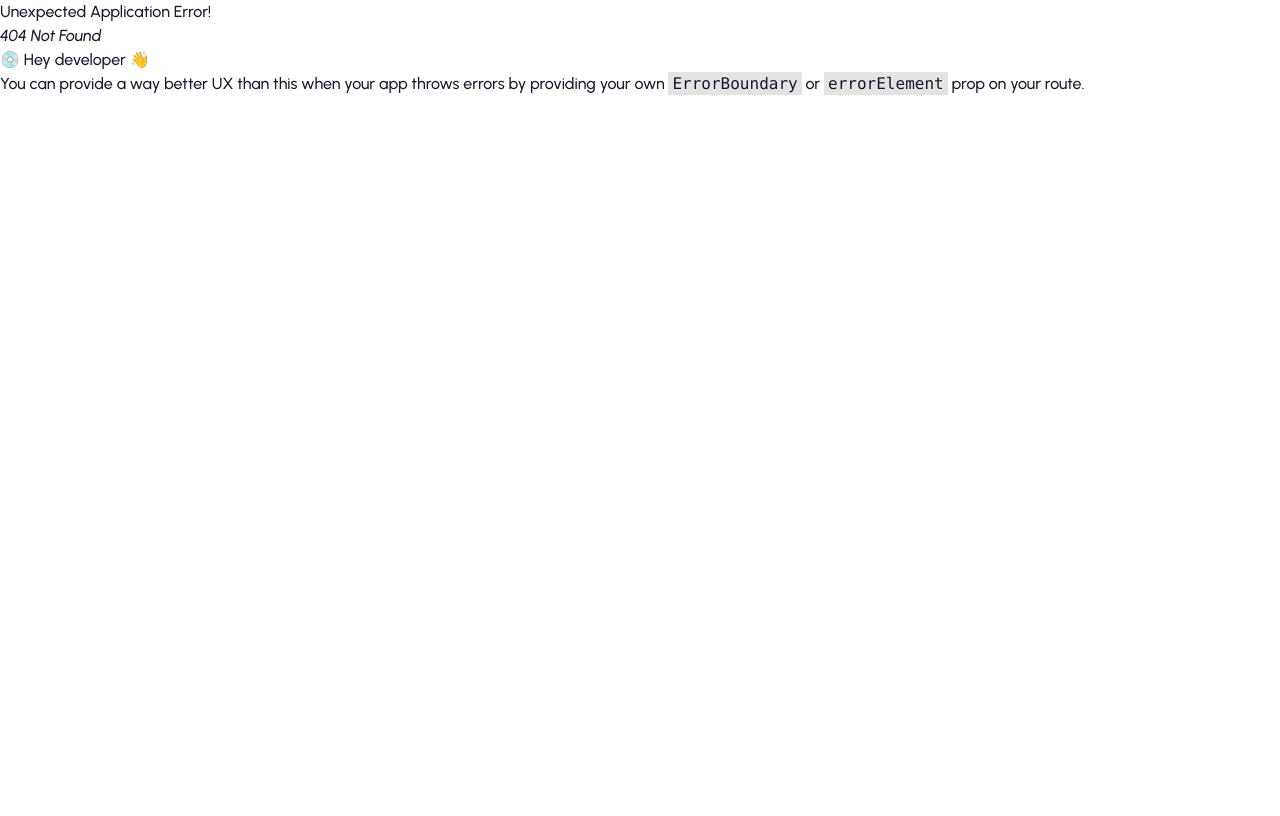
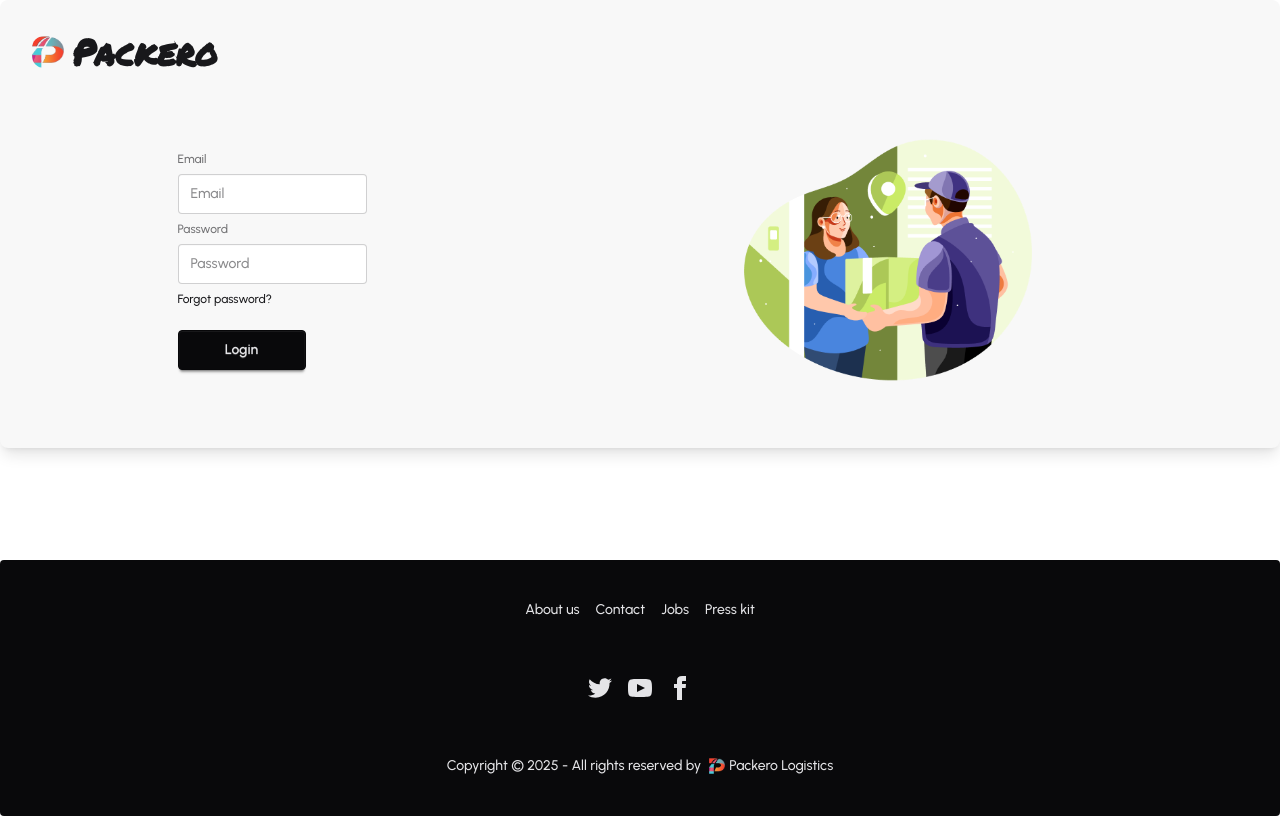
Before and after one commit to abirHasan64/packero, a React (Vite) app in the folder client/: page /login in a window 1280 px wide. Before the commit this address had no page. Built offline with nearby package versions, Linux system fonts and the light colour scheme.

Commit message:
auth and login created

```diff
--- a/client/package.json
+++ b/client/package.json
@@ -18,6 +18,7 @@
     "react": "^19.1.1",
     "react-dom": "^19.1.1",
     "react-fast-marquee": "^1.6.5",
+    "react-hook-form": "^7.64.0",
     "react-icons": "^5.5.0",
     "react-responsive-carousel": "^3.2.23",
     "react-router-dom": "^7.9.3",
--- /dev/null
+++ b/client/src/layouts/AuthLayout.jsx
@@ -0,0 +1,43 @@
+import { NavLink, Outlet } from "react-router-dom";
+import authImage from "../assets/authImage.png";
+import logo from "../assets/logo.png";
+import Footer from "../pages/shared/Footer";
+
+const AuthLayout = () => {
+  return (
+    <div className="flex flex-col items-center justify-center min-h-screen">
+      {/* Logo */}
+      <div className="bg-base-200 p-8 rounded-lg shadow-lg w-full">
+        <div className="mb-8">
+          <NavLink className="flex items-center gap-2" to="/">
+            <img className="w-8 h-8 rounded-xl" src={logo} alt="Packero" />
+            <span className="text-4xl font-bold font-permanent-marker">
+              Packero
+            </span>
+          </NavLink>
+        </div>
+
+        {/* Main content */}
+        <div className="hero-content flex flex-col lg:flex-row-reverse items-center justify-center gap-12">
+          <div className="flex-1 flex justify-center">
+            <img
+              src={authImage}
+              className="max-w-sm w-full rounded-lg"
+              alt="Auth"
+            />
+          </div>
+          <div className="flex-1 flex justify-center w-full max-w-md">
+            <Outlet />
+          </div>
+        </div>
+      </div>
+
+      {/* Footer */}
+      <div className="mt-8 w-full">
+        <Footer />
+      </div>
+    </div>
+  );
+};
+
+export default AuthLayout;
--- a/client/src/main.jsx
+++ b/client/src/main.jsx
@@ -14,6 +14,8 @@
   mirror: false,
 });
 
+const savedTheme = localStorage.getItem("theme") || "light";
+document.documentElement.setAttribute("data-theme", savedTheme);
 createRoot(document.getElementById("root")).render(
   <StrictMode>
     <div className="font-urbanist max-w-7xl mx-auto">
--- /dev/null
+++ b/client/src/pages/Authentication/Login/Login.jsx
@@ -0,0 +1,64 @@
+import React from "react";
+import { useForm } from "react-hook-form";
+
+const Login = () => {
+  const {
+    register,
+    handleSubmit,
+    formState: { errors },
+  } = useForm();
+
+  const onSubmit = (data) => {
+    console.log(data);
+  };
+  return (
+    <div>
+      <form onSubmit={handleSubmit(onSubmit)}>
+        <fieldset className="fieldset">
+          <label className="label">Email</label>
+
+          {/* Email input */}
+          <input
+            type="email"
+            {...register("email", { required: true })}
+            className="input"
+            placeholder="Email"
+          />
+          {/* Email required error check */}
+          {errors.email?.type === "required" && (
+            <p className="text-white bg-error p-2 rounded-xl" role="alert">
+              Email is required
+            </p>
+          )}
+          <label className="label">Password</label>
+
+          {/* Password input */}
+          <input
+            type="password"
+            {...register("password", { required: true, minLength: 6 })}
+            className="input"
+            placeholder="Password"
+          />
+          {/* Password required error check */}
+          {errors.password?.type === "required" && (
+            <p className="text-white bg-error p-2 rounded-xl" role="alert">
+              Password is required
+            </p>
+          )}
+          {/*Password Min length error check */}
+          {errors.password?.type === "minLength" && (
+            <p className="text-white bg-error p-2 rounded-xl" role="alert">
+              Password must be at least 6 characters
+            </p>
+          )}
+          <div>
+            <a className="link link-hover">Forgot password?</a>
+          </div>
+          <button className="btn btn-neutral mt-4 w-32">Login</button>
+        </fieldset>
+      </form>
+    </div>
+  );
+};
+
+export default Login;
--- a/client/src/pages/shared/Footer.jsx
+++ b/client/src/pages/shared/Footer.jsx
@@ -1,15 +1,19 @@
 import { NavLink } from "react-router-dom";
 import logo from "../../assets/logo.png";
+
 const Footer = () => {
   return (
     <footer className="footer footer-horizontal footer-center bg-neutral text-neutral-content rounded p-10 mt-20">
+      {/* Top links */}
       <nav className="grid grid-flow-col gap-4">
         <a className="link link-hover">About us</a>
         <a className="link link-hover">Contact</a>
         <a className="link link-hover">Jobs</a>
         <a className="link link-hover">Press kit</a>
       </nav>
-      <nav>
+
+      {/* Social icons */}
+      <nav className="mt-4">
         <div className="grid grid-flow-col gap-4">
           <a>
             <svg
@@ -19,7 +23,7 @@
               viewBox="0 0 24 24"
               className="fill-current"
             >
-              <path d="M24 4.557c-.883.392-1.832.656-2.828.775 1.017-.609 1.798-1.574 2.165-2.724-.951.564-2.005.974-3.127 1.195-.897-.957-2.178-1.555-3.594-1.555-3.179 0-5.515 2.966-4.797 6.045-4.091-.205-7.719-2.165-10.148-5.144-1.29 2.213-.669 5.108 1.523 6.574-.806-.026-1.566-.247-2.229-.616-.054 2.281 1.581 4.415 3.949 4.89-.693.188-1.452.232-2.224.084.626 1.956 2.444 3.379 4.6 3.419-2.07 1.623-4.678 2.348-7.29 2.04 2.179 1.397 4.768 2.212 7.548 2.212 9.142 0 14.307-7.721 13.995-14.646.962-.695 1.797-1.562 2.457-2.549z"></path>
+              <path d="M24 4.557c-.883.392-1.832.656-2.828.775 1.017-.609 1.798-1.574 2.165-2.724-.951.564-2.005.974-3.127 1.195-.897-.957-2.178-1.555-3.594-1.555-3.179 0-5.515 2.966-4.797 6.045-4.091-.205-7.719-2.165-10.148-5.144-1.29 2.213-.669 5.108 1.523 6.574-.806-.026-1.566-.247-2.229-.616-.054 2.281 1.581 4.415 3.949 4.89-.693.188-1.452.232-2.224.084.626 1.956 2.444 3.379 4.6 3.419-2.07 1.623-4.678 2.348-7.29 2.04 2.179 1.397 4.768 2.212 7.548 2.212 9.142 0 14.307-7.721 13.995-14.646.962-.695 1.797-1.562 2.457-2.549z" />
             </svg>
           </a>
           <a>
@@ -30,7 +34,7 @@
               viewBox="0 0 24 24"
               className="fill-current"
             >
-              <path d="M19.615 3.184c-3.604-.246-11.631-.245-15.23 0-3.897.266-4.356 2.62-4.385 8.816.029 6.185.484 8.549 4.385 8.816 3.6.245 11.626.246 15.23 0 3.897-.266 4.356-2.62 4.385-8.816-.029-6.185-.484-8.549-4.385-8.816zm-10.615 12.816v-8l8 3.993-8 4.007z"></path>
+              <path d="M19.615 3.184c-3.604-.246-11.631-.245-15.23 0-3.897.266-4.356 2.62-4.385 8.816.029 6.185.484 8.549 4.385 8.816 3.6.245 11.626.246 15.23 0 3.897-.266 4.356-2.62 4.385-8.816-.029-6.185-.484-8.549-4.385-8.816zm-10.615 12.816v-8l8 3.993-8 4.007z" />
             </svg>
           </a>
           <a>
@@ -41,14 +45,19 @@
               viewBox="0 0 24 24"
               className="fill-current"
             >
-              <path d="M9 8h-3v4h3v12h5v-12h3.642l.358-4h-4v-1.667c0-.955.192-1.333 1.115-1.333h2.885v-5h-3.808c-3.596 0-5.192 1.583-5.192 4.615v3.385z"></path>
+              <path d="M9 8h-3v4h3v12h5v-12h3.642l.358-4h-4v-1.667c0-.955.192-1.333 1.115-1.333h2.885v-5h-3.808c-3.596 0-5.192 1.583-5.192 4.615v3.385z" />
             </svg>
           </a>
         </div>
       </nav>
-      <aside>
-        <span className="flex items-center gap-2">
-          Copyright © {new Date().getFullYear()} - All right reserved by <NavLink className="flex items-center gap-1" to="/"><img className="w-4 h-4" src={logo} alt="Packero" /> Packero Logistics</NavLink>
+
+      {/* Copyright */}
+      <aside className="mt-4">
+        <span className="flex flex-col md:flex-row items-center gap-2 text-sm">
+          Copyright © {new Date().getFullYear()} - All rights reserved by{" "}
+          <NavLink className="flex items-center gap-1" to="/">
+            <img className="w-4 h-4" src={logo} alt="Packero" /> Packero Logistics
+          </NavLink>
         </span>
       </aside>
     </footer>
--- a/client/src/pages/shared/Navbar.jsx
+++ b/client/src/pages/shared/Navbar.jsx
@@ -1,7 +1,20 @@
+import { useState, useEffect } from "react";
 import { NavLink } from "react-router-dom";
 import logo from "../../assets/logo.png";
 
 const Navbar = () => {
+  // Get the saved theme or default to light
+  const [isDark, setIsDark] = useState(
+    localStorage.getItem("theme") === "dark"
+  );
+
+  // Apply theme whenever it changes
+  useEffect(() => {
+    const theme = isDark ? "dark" : "light";
+    document.documentElement.setAttribute("data-theme", theme);
+    localStorage.setItem("theme", theme);
+  }, [isDark]);
+
   const navItems = (
     <>
       <li>
@@ -11,7 +24,11 @@
         <NavLink to="/about">About Us</NavLink>
       </li>
       <li className="md:hidden">
-        <button className="btn btn-success mb-2 font-extrabold">Sign In</button>
+        <NavLink to="/login">
+          <button className="btn btn-success mb-2 font-extrabold">
+            Sign In
+          </button>
+        </NavLink>
       </li>
       <li className="md:hidden">
         <button className="btn btn-success btn-dash font-extrabold">
@@ -58,18 +75,24 @@
           </NavLink>
         </div>
       </div>
+
       <div className="navbar-center font-extrabold hidden lg:flex">
         <ul className="menu menu-horizontal px-1 text-lg">{navItems}</ul>
       </div>
+
       <div className="navbar-end">
-        <div className="mx-4 hidden md:block">
-          <button className="btn btn-success mx-4 font-extrabold">
-            Sign In
-          </button>
+        <div className="hidden mx-4 md:block">
+          <NavLink className="mx-4" to="/login">
+            <button className="btn btn-success mb-2 font-extrabold">
+              Sign In
+            </button>
+          </NavLink>
           <button className="btn btn-success btn-dash font-extrabold">
             Be a rider
           </button>
         </div>
+
+        {/* 🌙 Theme toggle */}
         <label className="flex cursor-pointer gap-2">
           <svg
             xmlns="http://www.w3.org/2000/svg"
@@ -85,11 +108,14 @@
             <circle cx="12" cy="12" r="5" />
             <path d="M12 1v2M12 21v2M4.2 4.2l1.4 1.4M18.4 18.4l1.4 1.4M1 12h2M21 12h2M4.2 19.8l1.4-1.4M18.4 5.6l1.4-1.4" />
           </svg>
+
           <input
             type="checkbox"
-            value="dark"
+            checked={isDark}
+            onChange={() => setIsDark(!isDark)}
             className="toggle theme-controller"
           />
+
           <svg
             xmlns="http://www.w3.org/2000/svg"
             width="20"
--- a/client/src/router/Router.jsx
+++ b/client/src/router/Router.jsx
@@ -1,6 +1,8 @@
 import { createBrowserRouter } from "react-router-dom";
 import RootLayout from "../layouts/RootLayout";
 import Home from "../pages/Home/Home/Home";
+import AuthLayout from "../layouts/AuthLayout";
+import Login from "../pages/Authentication/Login/Login";
 
 export const router = createBrowserRouter([
   {
@@ -13,4 +15,14 @@
       },
     ],
   },
+  {
+    path: "/",
+    Component: AuthLayout,
+    children: [
+      {
+        path: "login",
+        Component: Login,
+      },
+    ],
+  },
 ]);
```
Also changed, not shown: 1 other file (tests, documents, lock files or other folders).
